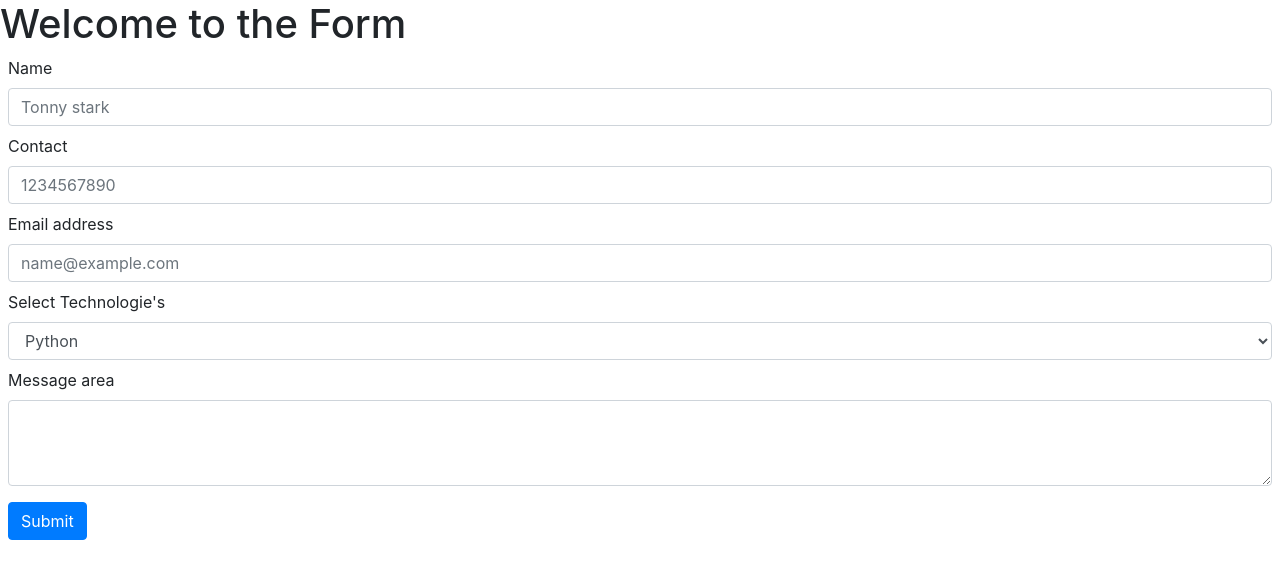
After one commit to savanitaliya11/myprject, a Django app: template myp/shop/templates/update.html in a window 1280 px wide. The commit adds this page. Shown: the top 579 px of the page. Run offline with Django 3.2, Linux system fonts and the light colour scheme; the template is opened without the code that fills it, so the values that code supplies are empty; some libraries are stand-ins or nearby versions.

Commit message:
all crud opertions applied

```diff
--- a/myp/shop/templates/show.html
+++ b/myp/shop/templates/show.html
@@ -28,12 +28,12 @@
         <td>{{r.select}}</td>
         <td>{{r.message}}</td>
         <td>
-            <a href="#">
+            <a href="delete/{{r.id}}">
                 <button class="btn btn-primary mx-2 my-2">Delete</button>
             </a>
         </td>
         <td>
-            <a href="#">
+            <a href="update/{{r.id}}">
                 <button class="btn btn-primary mx-2 my-2">Update</button>
             </a></td>
     </tr>
--- /dev/null
+++ b/myp/shop/templates/update.html
@@ -0,0 +1,56 @@
+{% extends 'layout.html'%}
+{%block body%}
+
+
+
+<h1>Welcome to the Form</h1>
+
+<form action="edit/{{result.id}}" method="post">
+
+{% csrf_token %}
+    <div class="form-group mx-2 my-2">
+        <label for="exampleFormControlInput1">Name</label>
+        <input type="text" class="form-control" id="name" name="name" placeholder="Tonny stark" value="{{result.name}}">
+    </div>
+
+
+    <div class="form-group mx-2 my-2">
+        <label for="exampleFormControlInput1">Contact</label>
+        <input type="tel" class="form-control" id="con" name="contact" placeholder="1234567890" value="{{result.contact}}">
+    </div>
+
+
+    <div class="form-group mx-2 my-2">
+        <label for="exampleFormControlInput1">Email address</label>
+        <input type="email" class="form-control" name="email" id="exampleFormControlInput1" placeholder="name@example.com" value="{{result.email}}">
+    </div>
+
+
+    <div class="form-group mx-2 my-2">
+        <label for="exampleFormControlSelect1">Select Technologie's</label>
+        <select class="form-control" name="select" id="exampleFormControlSelect1" value="{{result.select}}">
+            <option>Python</option>
+            <option>Flutter</option>
+            <option>Web designing</option>
+            <option>Graphics design</option>
+            <option>UI/AI</option>
+        </select>
+    </div>
+
+
+    <div class="form-group mx-2 my-2">
+        <label for="exampleFormControlTextarea1">Message area</label>
+        <textarea class="form-control" name="message" id="exampleFormControlTextarea1" rows="3"></textarea>
+    </div>
+
+
+    <button type="submit" class="btn btn-primary mx-2 my-2">
+        Submit
+    </button>
+
+
+</form>
+
+
+
+{%endblock%}
--- a/myp/shop/urls.py
+++ b/myp/shop/urls.py
@@ -5,4 +5,8 @@ urlpatterns = [
     path('', views.index, name='index'),
     path('form', views.form, name='form'),
     path('show', views.show, name='show'),
+    path('update/edit/<id>', views.edit, name='edit'),
+    path('delete/<id>', views.delete, name='del'),
+    path('update/<id>', views.update, name='upd'),
+
 ]
```
Also changed, not shown: myp/shop/views.py (+29 -0 lines).
